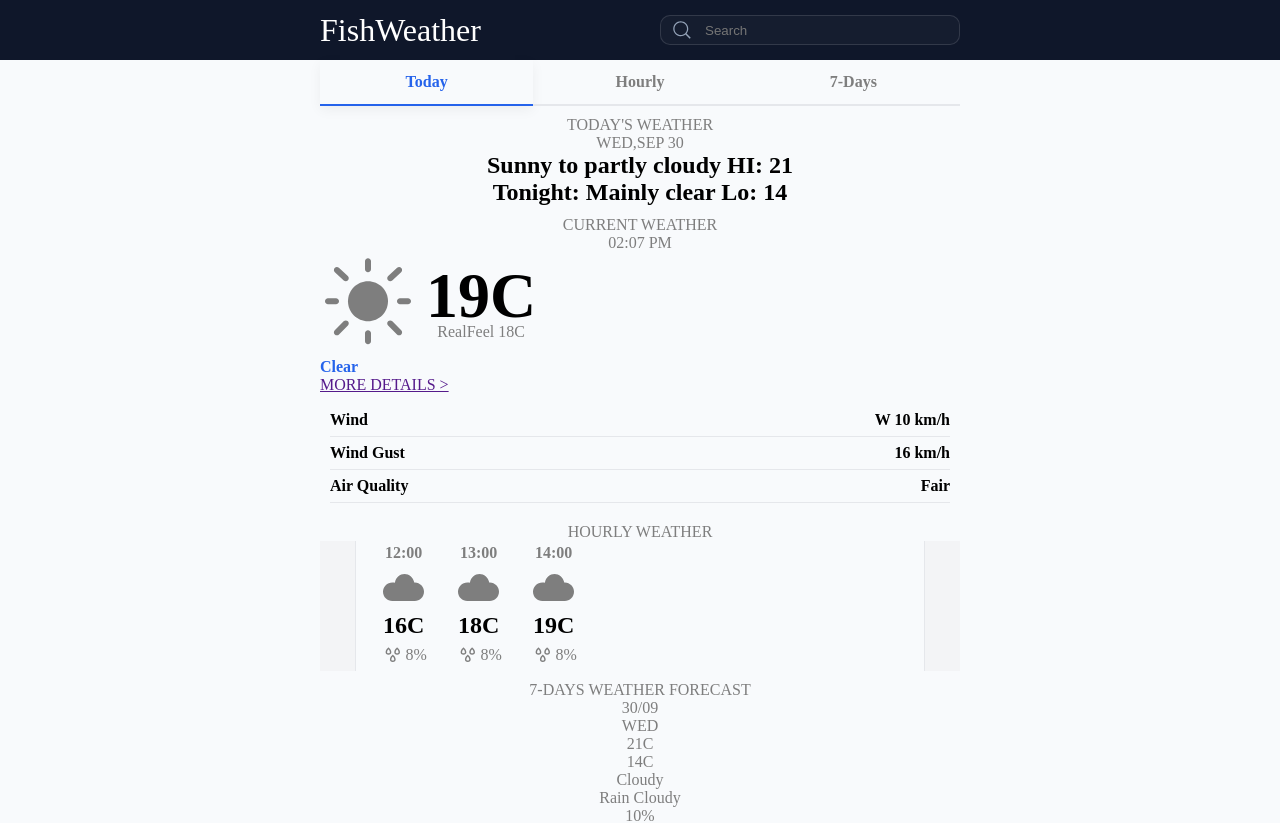
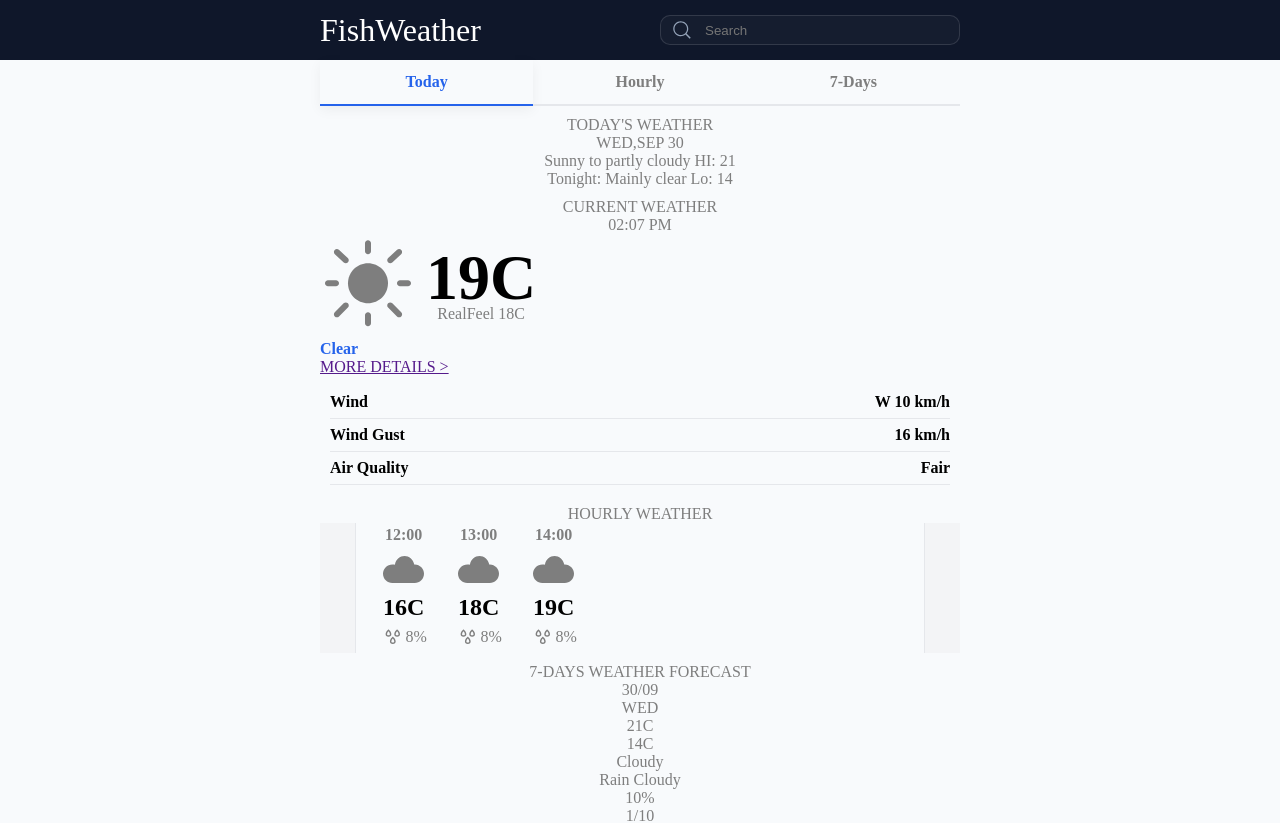
Before and after one commit to CertaCode/weatherApp-react, a React (Vite) app: page / in a window 1280 px wide. Shown: the top 823 px of the page. Built offline with nearby package versions, Linux system fonts and the light colour scheme.

Commit message:
feat: update TodaysWeather component with new styles and structure; add CSS for layout

```diff
--- a/src/components/sections/TodaysWeather.jsx
+++ b/src/components/sections/TodaysWeather.jsx
@@ -1,12 +1,13 @@
 import { useState } from "react";
 import Card from "../ui/Card";
+import "../../styles/components/sections/TodaysWeather.css";
 
 export default function TodaysWeather() {
   const [hiTemp, setHiTemp] = useState("21");
   const [loTemp, setLoTemp] = useState("14");
 
   return (
-    <Card title="TODAY'S WEATHER" date="WED,SEP 30" id="todaysWeather">
+    <Card title="TODAY'S WEATHER" date="WED,SEP 30" className="todays-weather">
       <>
         <p>Sunny to partly cloudy HI: {hiTemp}</p>
         <p>Tonight: Mainly clear Lo: {loTemp}</p>
--- /dev/null
+++ b/src/styles/components/sections/TodaysWeather.css
@@ -0,0 +1,6 @@
+.todays-weather .card__content {
+    font-size: 24px;
+    color: var(--text-black);
+    font-weight: bold;
+
+}
```
